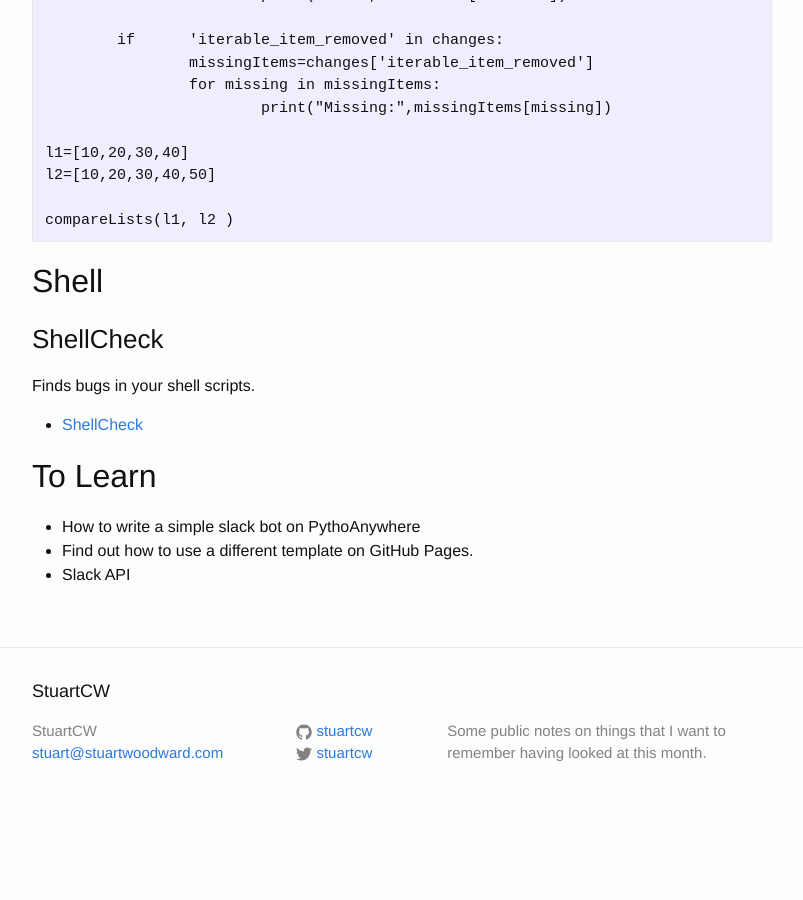
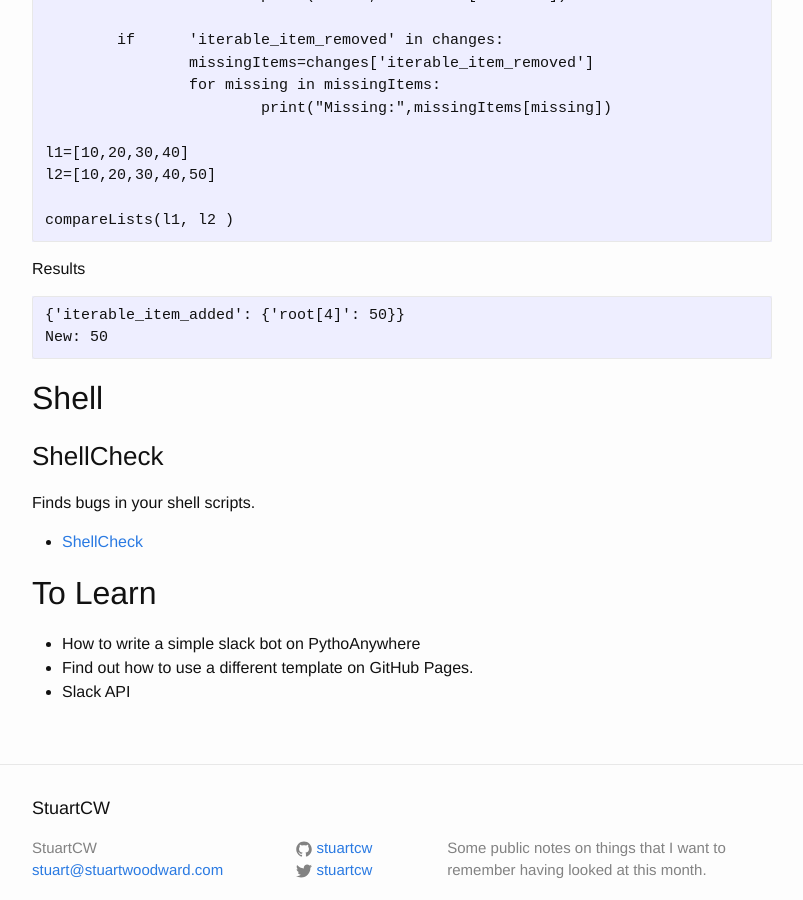
Before and after one commit to stuartcw/stuartcw.com, a Jekyll site: the page built from _posts/2020/2020-04-01-what-i-learned-this-month.markdown, in a window 1280 px wide and 900 px high, scrolled down 659 px. Shown: the whole window, without its empty margins (238-1041 px from the left). Built offline with Jekyll 4.4.1, drawn with Linux system fonts in a browser that asks for light colours; before the commit the page ends 1484 px from its top, so only the background shows below that.

Commit message:
Added results

````diff
--- a/_posts/2020/2020-04-01-what-i-learned-this-month.markdown
+++ b/_posts/2020/2020-04-01-what-i-learned-this-month.markdown
@@ -35,6 +35,13 @@ l2=[10,20,30,40,50]
 compareLists(l1, l2 )
 ```
 
+Results
+
+```
+{'iterable_item_added': {'root[4]': 50}}
+New: 50
+```
+
 
 
 ## Shell
````
